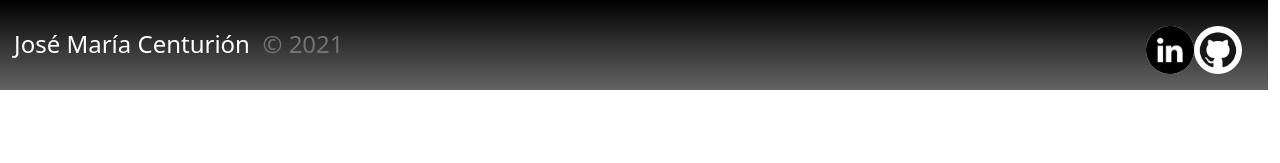
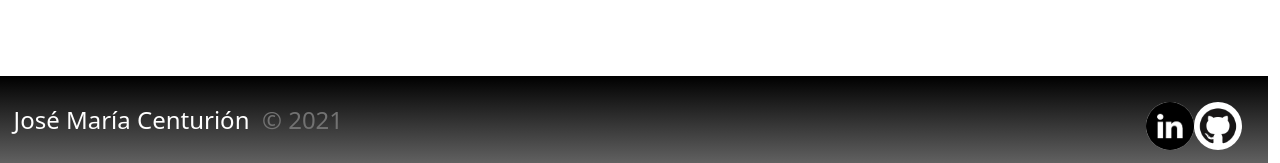
Before and after one commit to chemacenturion/Portfolio_V3, a plain HTML site: page index.html in a window 1280 px wide. Shown: the part 634-797 px from the top of the page. Drawn offline with nearby package versions, Linux system fonts and the light colour scheme.

Commit message:
need to keep troubleshooting footer

```diff
--- a/assets/styles.css
+++ b/assets/styles.css
@@ -3,6 +3,17 @@
     padding: 0;
     box-sizing: border-box;
 }
+
+html, body {
+    width: 100%;
+    height: 100%;
+}
+
+/* ========================================================================================================================================================== */
+
+/* body */
+
+
 
 /* ========================================================================================================================================================== */
 
@@ -11,12 +22,14 @@
 .footer {
     background: linear-gradient( rgb(0, 0, 0), rgb(100, 100, 100));
     grid-area: footer;
-    width: 100vw;
     color: white;
     font-size: x-large;
     display: inline-flex;
     justify-content: space-between;
     padding: 2% 2% 0% 2%;
+    position: absolute;
+    width: 100%;
+    bottom: 0;
 }
 
     .avatar2 {
--- a/index.html
+++ b/index.html
@@ -12,7 +12,7 @@
 <body>
     <div class="grid__container">
       <div class="row">
-          <div class="col-4">
+        <div class="col-6">
           <img src="./assets/images/me-removebg-preview.png">
           <div class="accordion accordion-flush" id="accordionFlushExample">
               <div class="accordion-item">
@@ -27,7 +27,7 @@
               </div>
           </div>
         </div>
-          <div class="col-8">
+        <div class="col-6">
           <div id="carouselExampleCaptions" class="carousel slide" data-bs-ride="carousel">
               <div class="carousel-indicators">
                 <button type="button" data-bs-target="#carouselExampleCaptions" data-bs-slide-to="0" class="active" aria-current="true" aria-label="Slide 1"></button>
@@ -68,7 +68,6 @@
             </div>
         </div>
       </div>
-      </div>
       <div class="row">
         <footer class= "footer">
             <div>
@@ -82,6 +81,7 @@
             </div>
         </footer>
       </div>
+    </div>
 <script src="https://cdn.jsdelivr.net/npm/bootstrap@5.1.1/dist/js/bootstrap.bundle.min.js" integrity="sha384-/bQdsTh/da6pkI1MST/rWKFNjaCP5gBSY4sEBT38Q/9RBh9AH40zEOg7Hlq2THRZ" crossorigin="anonymous"></script>
 </body>
 </html>
```
Lines whose indentation alone changed are shown as unchanged.
